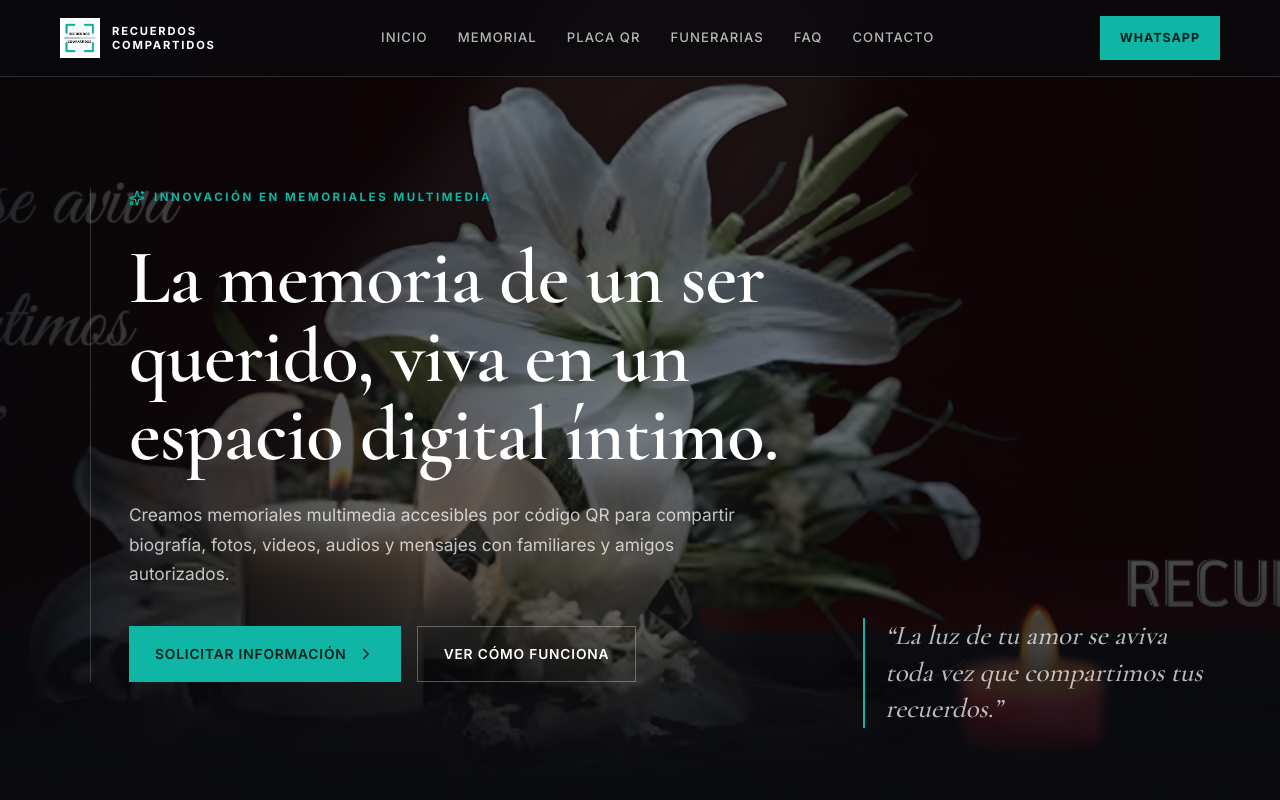
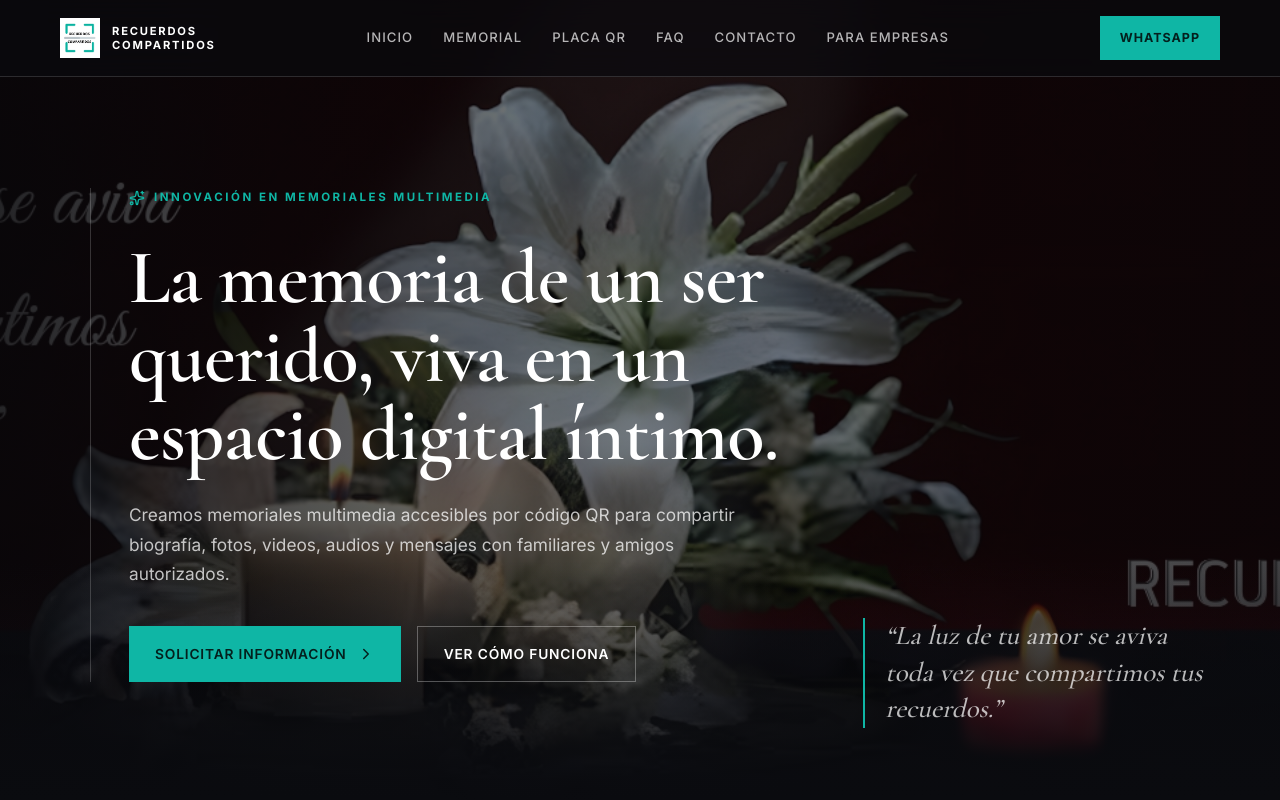
Before and after one commit to Guillemuhana/recuerdos-compartidos, a React (Vite) app: page / in a window 1280 px wide. Shown: the top 800 px of the page. Built offline with nearby package versions, Linux system fonts and the light colour scheme.

Commit message:
Reorientar home al familiar: agrupar contenido B2B en seccion 'Para empresas' al final y en menu secundario

```diff
--- a/src/main.jsx
+++ b/src/main.jsx
@@ -3,7 +3,7 @@ import { createRoot } from 'react-dom/client'
 import { Heart, QrCode, Images, MessageCircle, Music, Video, ShieldCheck, Truck, CreditCard, MapPin, Camera, Mail, Phone, ChevronRight, Building2, Sparkles } from 'lucide-react'
 import './styles.css'
 
-const nav = ['Inicio', 'Memorial', 'Placa QR', 'Funerarias', 'FAQ', 'Contacto']
+const nav = ['Inicio', 'Memorial', 'Placa QR', 'FAQ', 'Contacto', 'Para empresas']
 
 function App() {
   return (
@@ -13,9 +13,9 @@ function App() {
       <WhatIs />
       <HowWorks />
       <Plaque />
+      <Faq />
       <Business />
       <Discounts />
-      <Faq />
       <Contact />
       <Footer />
     </main>
@@ -115,11 +115,11 @@ function Plaque() {
 
 function Business() {
   const benefits = ['Valor agregado para sus clientes', 'Ingresos adicionales', 'Fidelización del cliente', 'Modelo de negocio flexible', 'Bajo costo de implementación', 'Ventaja competitiva']
-  return <section id="funerarias" className="section business">
+  return <section id="para-empresas" className="section business">
     <div className="container center">
-      <span className="eyebrow aqua">Funerarias y cementerios</span>
+      <span className="eyebrow aqua">Para empresas · Funerarias y cementerios</span>
       <h2>Una oportunidad de negocio con tecnología emocional.</h2>
-      <p>Permite diferenciarse de la competencia ofreciendo un servicio innovador que conecta a las familias con recuerdos emotivos.</p>
+      <p>Esta sección está pensada para funerarias, cementerios y aliados comerciales que quieran ofrecer el memorial como un servicio adicional a las familias.</p>
       <div className="benefits">{benefits.map(b => <div key={b}><Building2 size={22}/>{b}</div>)}</div>
     </div>
   </section>
```
